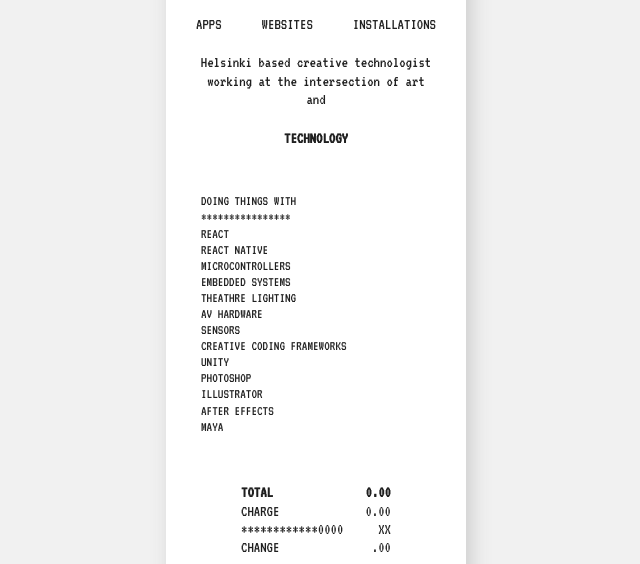
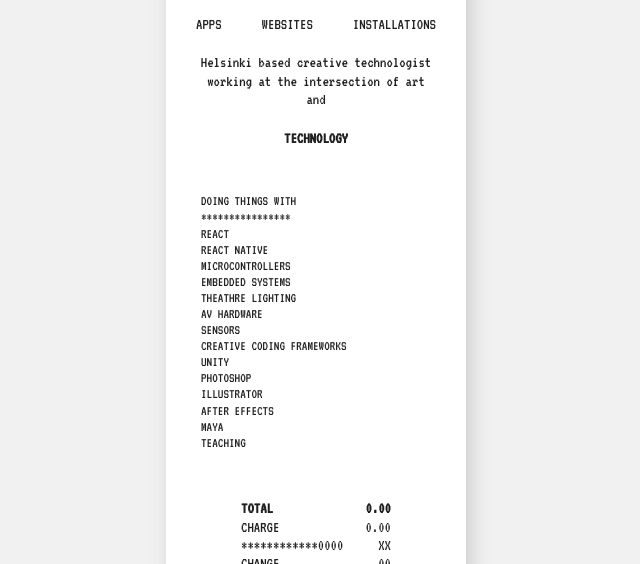
Before and after one commit to peksi/portfolio, a plain HTML site: page index.html in a window 1280 px wide. Shown: the part 215-779 px from the top of the page, without its empty margins (324-964 px from the left). Drawn offline with nearby package versions, Linux system fonts and the light colour scheme; a web font is replaced by a local one.

Commit message:
update things that i do

```diff
--- a/index.html
+++ b/index.html
@@ -56,6 +56,7 @@
           <p>Illustrator</p>
           <p>After Effects</p>
           <p>Maya</p>
+          <p>Teaching</p>
         </div>
         <div class="transactionDetails">
           <div class="detail">&nbsp;</div>
@@ -77,16 +78,12 @@
           <div class="detail">.00</div>
         </div>
         <div class="receiptBarcode">
-          <div class="barcode">
-            +358504303910
-          </div>
+          <div class="barcode">+358504303910</div>
         </div>
         <div class="feedback center">
           <p>Call</p>
           <p><a href="tel:+358504303910">+358 50 430 3910</a></p>
-          <div class="break">
-            *
-          </div>
+          <div class="break">*</div>
           <div>
             <p>Mail</p>
             <a
@@ -94,12 +91,8 @@
               >&#112;&#101;&#107;&#107;&#097;&#046;&#108;&#097;&#109;&#109;&#105;&#064;&#097;&#097;&#108;&#116;&#111;&#046;&#102;&#105;</a
             >
           </div>
-          <div class="break">
-            ***
-          </div>
-          <div class="center">
-            Have a nice day!
-          </div>
+          <div class="break">***</div>
+          <div class="center">Have a nice day!</div>
         </div>
       </div>
     </div>
```
